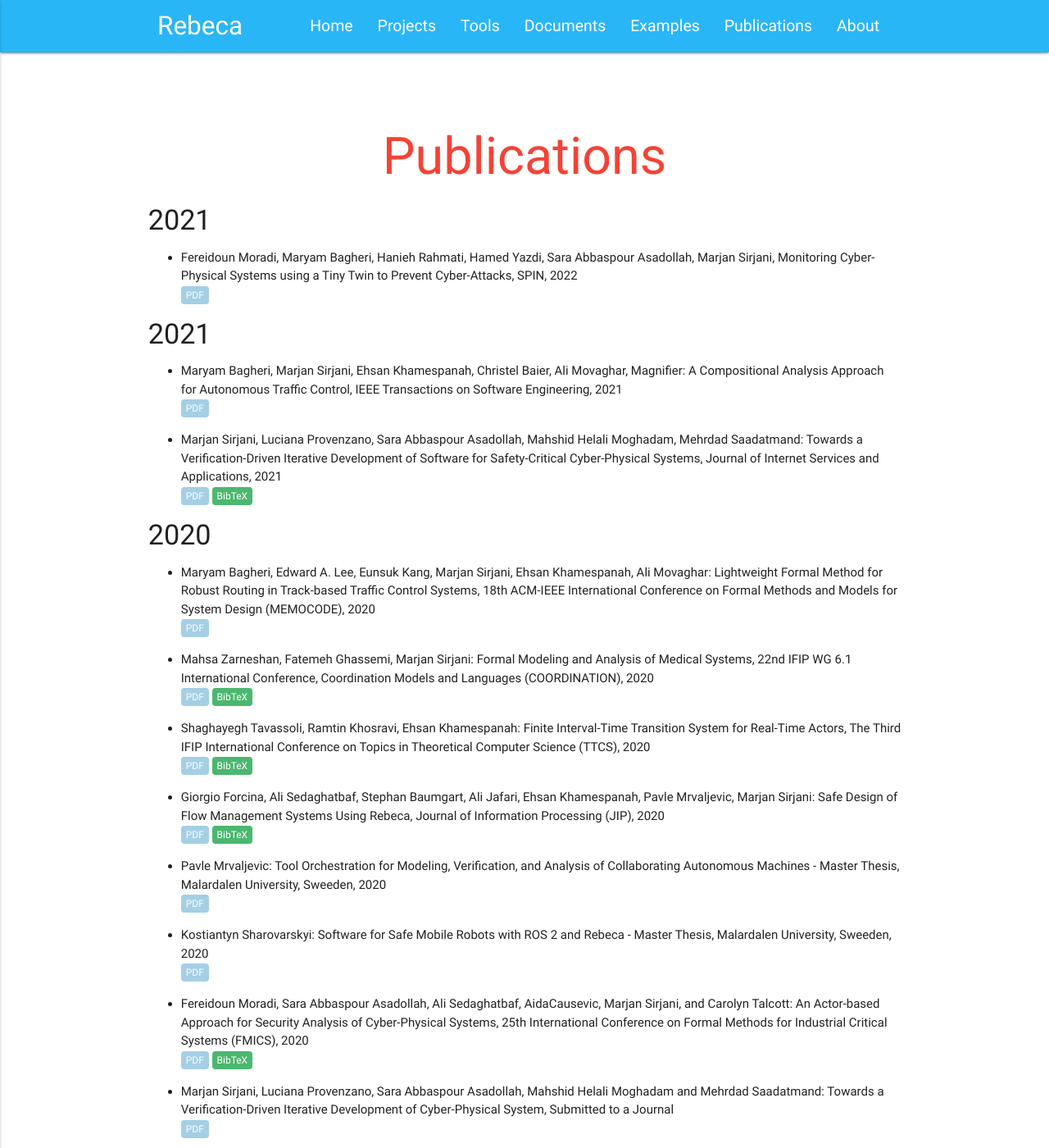
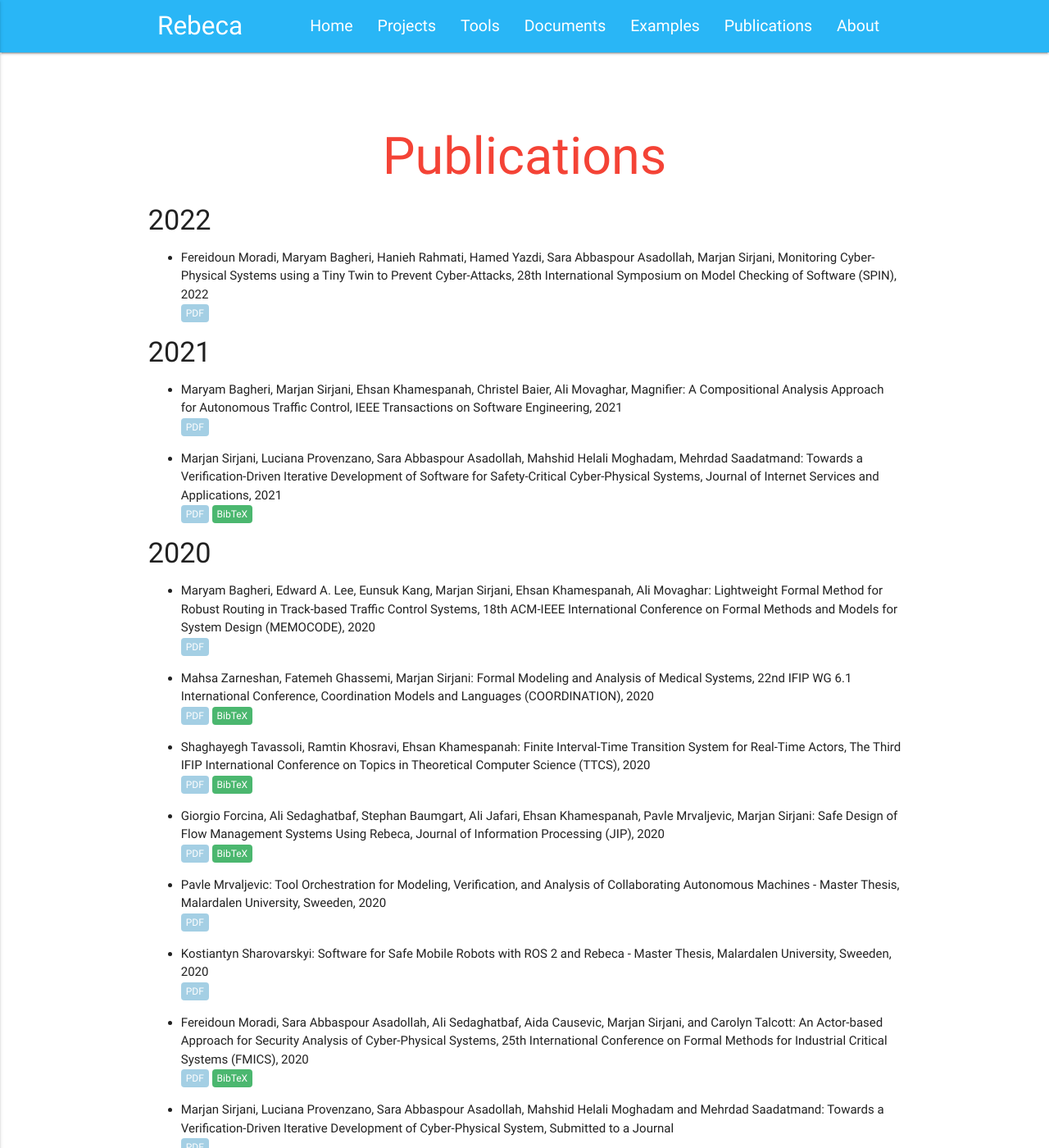
Before and after one commit to rebeca-lang/rebeca-lang.github.io, a Jekyll site: the page built from publications.md, in a window 1280 px wide and 1400 px high. Shown: the whole window at 82% size. Built offline with Jekyll 4.4.1, drawn with Linux system fonts in a browser that asks for light colours.

Commit message:
2022 SPIN paper is added to the CRISTAL project. Some minor bug fixes in Publications.

```diff
--- a/publications.md
+++ b/publications.md
@@ -5,8 +5,8 @@ redirect_from: "/wiki/pmwiki.php/Rebeca/Publications"
 
 ---
 
-#### 2021
-- Fereidoun Moradi, Maryam Bagheri, Hanieh Rahmati, Hamed Yazdi, Sara Abbaspour Asadollah, Marjan Sirjani, Monitoring Cyber-Physical Systems using a Tiny Twin to Prevent Cyber-Attacks, SPIN, 2022
+#### 2022
+- Fereidoun Moradi, Maryam Bagheri, Hanieh Rahmati, Hamed Yazdi, Sara Abbaspour Asadollah, Marjan Sirjani, Monitoring Cyber-Physical Systems using a Tiny Twin to Prevent Cyber-Attacks, 28th International Symposium on Model Checking of Software (SPIN), 2022
 \\
 <a class="link link_pdf" href="/assets/papers/2022/Monitoring-Cyber-Physical-Systems-Using-a-Tiny-Twin-to-Prevent-Cyber-Attacks.pdf">PDF</a>
 
@@ -49,7 +49,7 @@ redirect_from: "/wiki/pmwiki.php/Rebeca/Publications"
 \\
 <a class="link link_pdf" href="/assets/theses/SOFTWARE-FOR-SAFE-MOBILE-ROBOTS-WITH-ROS2-AND-REBECA.pdf">PDF</a>
 
-- Fereidoun Moradi, Sara Abbaspour Asadollah, Ali Sedaghatbaf, AidaCausevic, Marjan Sirjani, and Carolyn Talcott: An Actor-based Approach for Security Analysis of Cyber-Physical Systems,
+- Fereidoun Moradi, Sara Abbaspour Asadollah, Ali Sedaghatbaf, Aida Causevic, Marjan Sirjani, and Carolyn Talcott: An Actor-based Approach for Security Analysis of Cyber-Physical Systems,
 25th International Conference on Formal Methods for Industrial Critical Systems (FMICS), 2020
 \\
 <a class="link link_pdf" href="/assets/papers/2020/An-Actor-based-Approach-for-Security-Analysis-of-Cyber-Physical-Systems-Conference.pdf">PDF</a>
```
Also changed, not shown: projects/CRYSTAL.md (+4 -1 lines).
